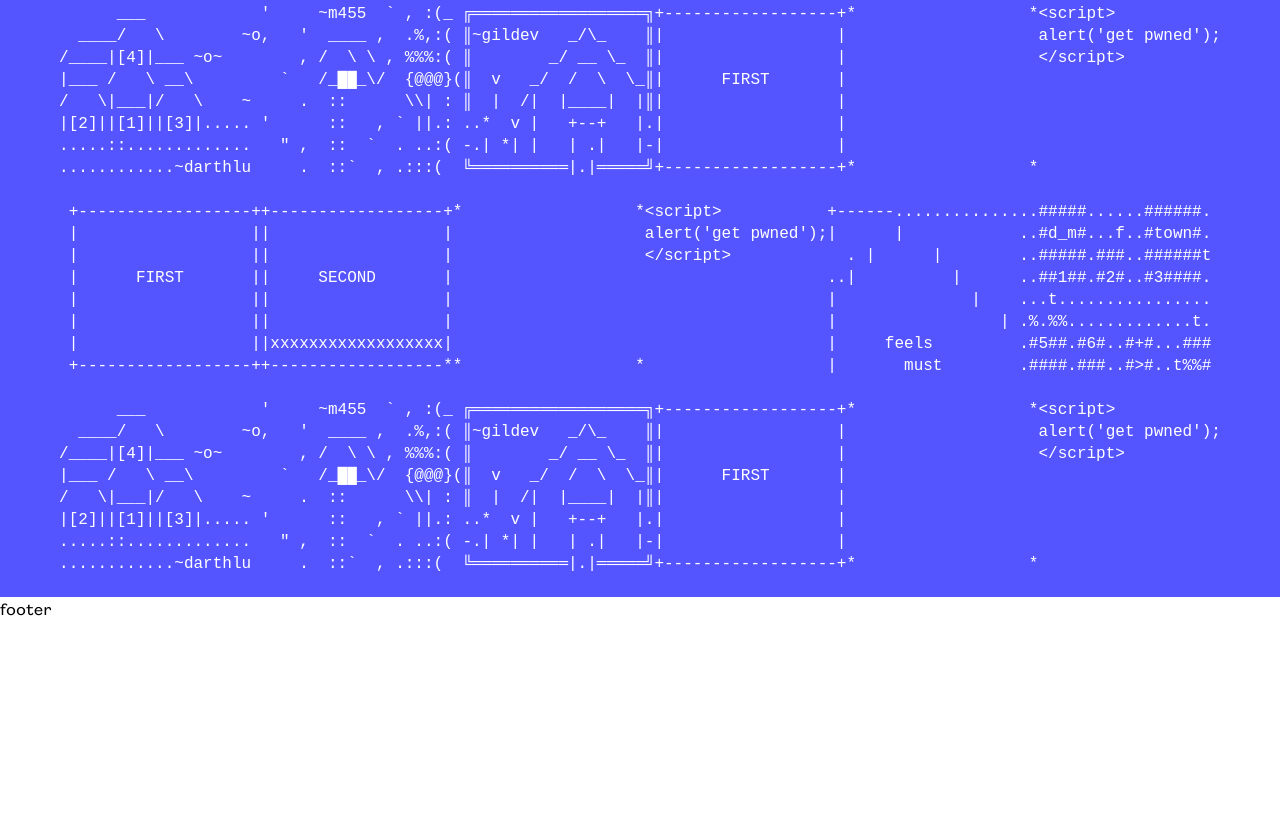
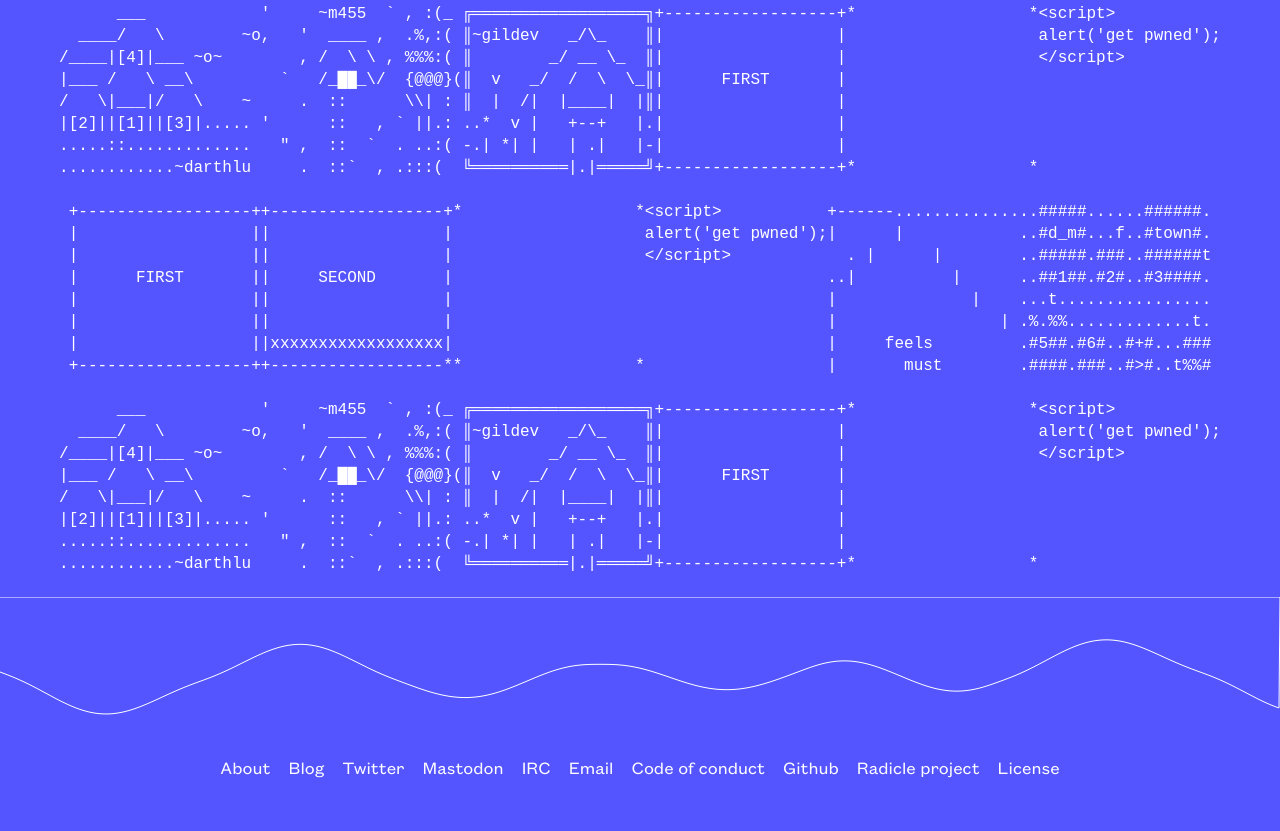
Before and after one commit to juliendonck/rad.xyz, a website: page app/garden.html in a window 1280 px wide. Shown: the part 1843-2674 px from the top of the page. Before the commit the page ends 2462 px from the top, so only its background shows below. Drawn offline with Linux system fonts and the light colour scheme.

Commit message:
garden footer + updated dividers and footers scss

```diff
--- a/app/garden.html
+++ b/app/garden.html
@@ -722,7 +722,27 @@ alert(&#39;get pwned&#39;);
 &lt;/script&gt;
       </pre>
     </div>
-    <footer>footer</footer>
+    <section class="divider garden"></section>
+    <footer class="global-footer garden">
+      <ul>
+        <li><a href="/">About</a></li>
+        <li><a href="/">Blog</a></li>
+        <li><a href="/">Twitter</a></li>
+        <li><a href="/">Mastodon</a></li>
+        <li><a href="irc://freenode:1/radicle">IRC</a></li>
+        <li><a href="/">Email</a></li>
+        <li><a href="/">Code of conduct</a></li>
+        <li>
+          <a href="https://github.com/oscoin/radicle" target="blank">Github</a>
+        </li>
+        <li><a href="/">Radicle project</a></li>
+        <li>
+          <a href="https://github.com/oscoin/radicle/blob/master/LICENSE"
+            >License</a
+          >
+        </li>
+      </ul>
+    </footer>
     <script src="js/perlin.js"></script>
     <script src="js/rad.js"></script>
   </body>
--- a/app/scss/partials/_divider.scss
+++ b/app/scss/partials/_divider.scss
@@ -1,5 +1,5 @@
 .divider {
-  background-color: #ff5555;
+  background-color: $red;
 
   svg path {
     fill: $black;
@@ -10,11 +10,17 @@
   &.white {
     background-color: $white;
     svg path {
-      fill: #ff5555;
-      stroke: #ff5555;
+      fill: $red;
+      stroke: $red;
     }
   }
-
+  &.garden {
+    background-color: $blue;
+    svg path {
+      fill: $blue;
+      stroke: $white;
+    }
+  }
   &.line {
     svg path {
       fill: transparent;
--- a/app/scss/partials/_docs.scss
+++ b/app/scss/partials/_docs.scss
@@ -77,27 +77,3 @@ main {
     }
   }
 }
-
-// Footer
-
-.global-footer {
-  z-index: 10;
-  background-color: $white;
-  padding: 0 48px 48px;
-  display: flex;
-  align-items: center;
-  justify-content: center;
-  text-align: center;
-  ul {
-    display: flex;
-    flex-wrap: wrap;
-    line-height: 32px;
-    justify-content: center;
-    li {
-      margin: 0 9px;
-    }
-    a {
-      color: $black;
-    }
-  }
-}
--- a/app/scss/partials/_fonts.scss
+++ b/app/scss/partials/_fonts.scss
@@ -24,18 +24,6 @@
   font-family: "FutureMono";
   font-weight: bold;
   src: url("../fonts/TheFutureMono01-Regular.otf");
-}
-
-// base font styles
-
-// selection color
-::-moz-selection {
-  background: $yellow;
-  color: $black;
-}
-::selection {
-  background: $yellow;
-  color: $black;
 }
 
 body {
--- /dev/null
+++ b/app/scss/partials/_footer.scss
@@ -0,0 +1,29 @@
+// Footer
+
+.global-footer {
+  z-index: 10;
+  background-color: $white;
+  padding: 0 48px 48px;
+  display: flex;
+  align-items: center;
+  justify-content: center;
+  text-align: center;
+  ul {
+    display: flex;
+    flex-wrap: wrap;
+    line-height: 32px;
+    justify-content: center;
+    li {
+      margin: 0 9px;
+    }
+    a {
+      color: $black;
+    }
+  }
+  &.garden {
+    background-color: $blue;
+    a {
+      color: white;
+    }
+  }
+}
--- a/app/scss/styles.scss
+++ b/app/scss/styles.scss
@@ -7,6 +7,7 @@
 @import "partials/gardens";
 @import "partials/divider";
 @import "partials/nav-bar";
+@import "partials/footer";
 
 // Home Page
 // ---------
@@ -197,7 +198,7 @@ header {
       width: 80vw;
       margin-top: 24px;
       pre {
-        width: 64vw !important;
+        width: 72vw !important;
         font-size: 12px !important;
         overflow: hidden;
       }
```
Also changed, not shown: app/index.html (+2 -3 lines), app/css/styles.css.
